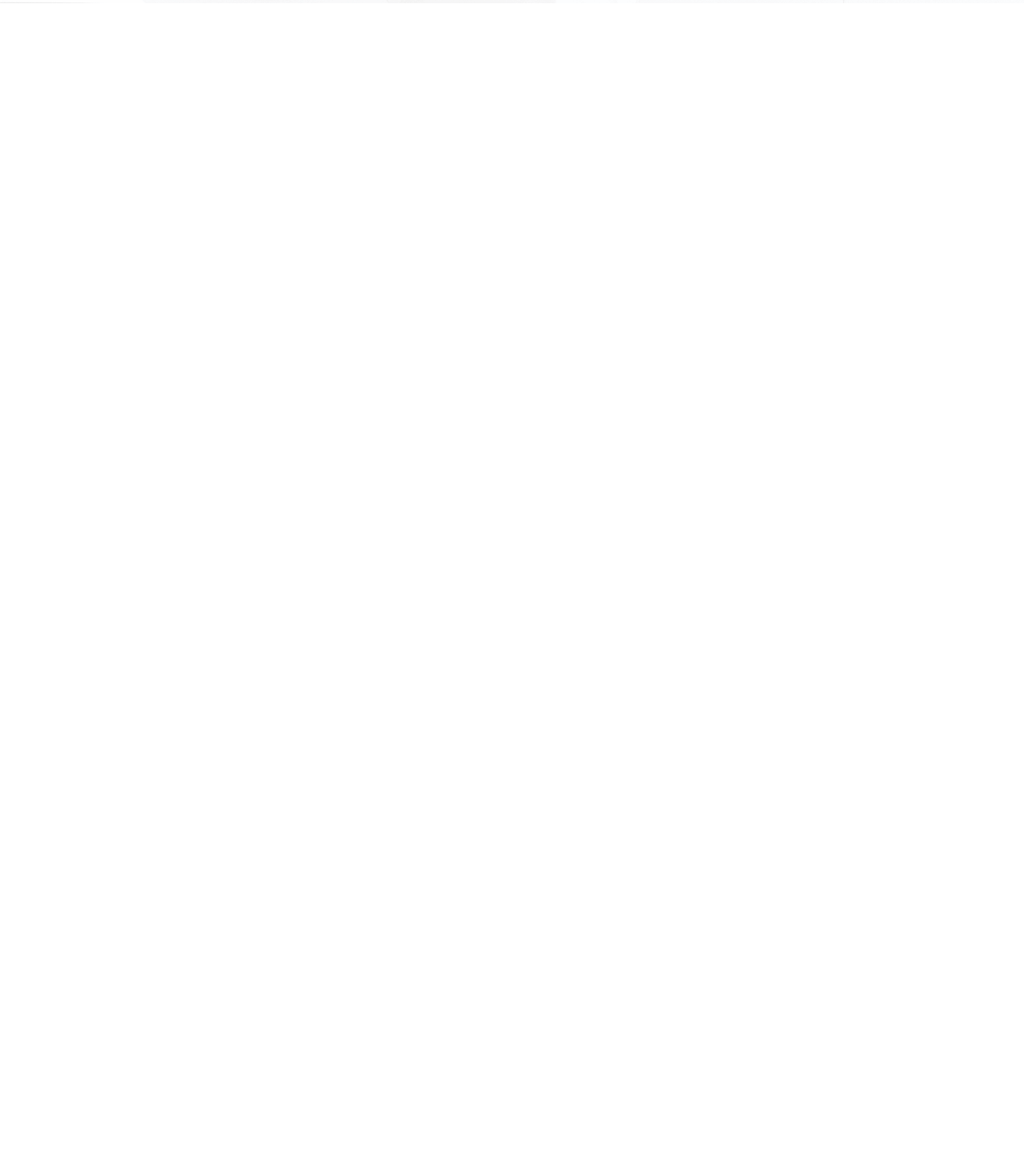
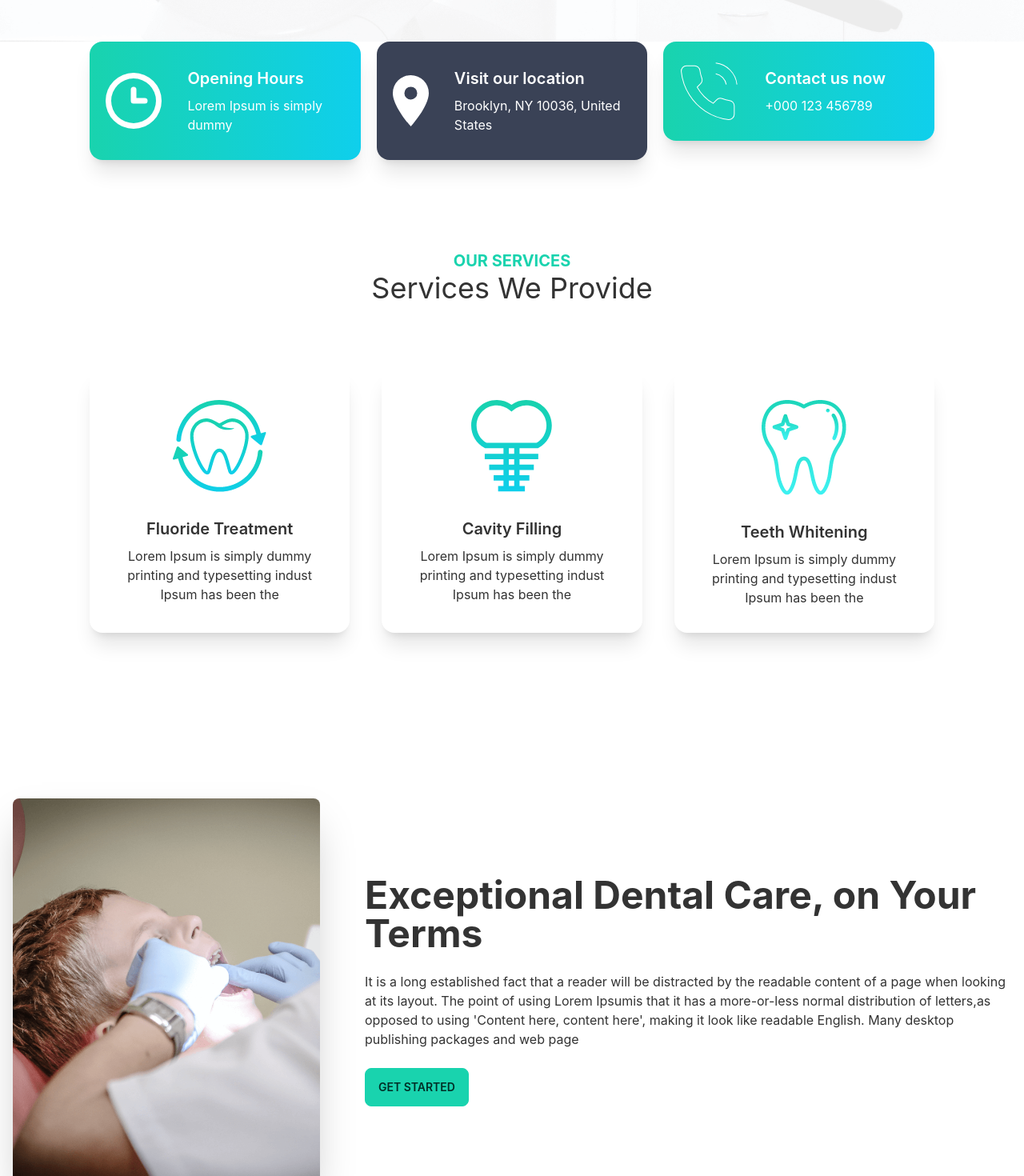
Before and after one commit to anannanur/doctors-portal-client, a React (Create React App) app: page / in a window 1280 px wide. Shown: the part 860-2330 px from the top of the page at 80% size. Before the commit the page ends 864 px from the top, so only its background shows below. Built offline with nearby package versions, Linux system fonts and the light colour scheme.

Commit message:
exceptional,services section added

```diff
--- /dev/null
+++ b/src/Pages/Home/Exceptional.js
@@ -0,0 +1,19 @@
+import React from 'react';
+import img from './../../assets/images/treatment.png';
+
+const Exceptional = () => {
+    return (
+        <div className="hero min-h-screen bg-white">
+            <div className="hero-content flex-col lg:flex-row">
+                <img src={img} className="max-w-sm rounded-lg shadow-2xl" alt="" />
+                <div className='pl-10'>
+                    <h1 className="text-5xl font-bold">Exceptional Dental Care, on Your Terms</h1>
+                    <p className="py-6">It is a long established fact that a reader will be distracted by the readable content of a page when looking at its layout. The point of using Lorem Ipsumis that it has a more-or-less normal distribution of letters,as opposed to using 'Content here, content here', making it look like readable English. Many desktop publishing packages and web page</p>
+                    <button className="btn btn-primary">Get Started</button>
+                </div>
+            </div>
+        </div>
+    );
+};
+
+export default Exceptional;
--- a/src/Pages/Home/Home.js
+++ b/src/Pages/Home/Home.js
@@ -1,10 +1,16 @@
 import React from 'react';
 import Banner from './Banner';
+import Exceptional from './Exceptional';
+import Info from './Info';
+import Services from './Services';
 
 const Home = () => {
     return (
         <div>
-           <Banner/>
+            <Banner />
+            <Info />
+            <Services/>
+            <Exceptional/>
         </div>
     );
 };
--- /dev/null
+++ b/src/Pages/Home/Info.js
@@ -0,0 +1,17 @@
+import React from 'react';
+import InfoCard from './InfoCard';
+import clock from './../../assets/icons/clock.svg';
+import marker from './../../assets/icons/marker.svg';
+import phone from './../../assets/icons/phone.svg';
+
+const Info = () => {
+    return (
+        <div className='grid grid-cols-1 lg:grid-cols-3 gap-5 px-28'>
+            <InfoCard img={clock} bgColor="bg-gradient-to-r from-primary to-secondary" cardTitle="Opening Hours" desc="Lorem Ipsum is simply dummy"/>
+            <InfoCard img={marker} bgColor="bg-accent" cardTitle="Visit our location" desc="Brooklyn, NY 10036, United States"/>
+            <InfoCard img={phone} bgColor="bg-gradient-to-r from-primary to-secondary" cardTitle="Contact us now" desc="+000 123 456789"/>
+        </div>
+    );
+};
+
+export default Info;
--- /dev/null
+++ b/src/Pages/Home/InfoCard.js
@@ -0,0 +1,18 @@
+
+import React from 'react';
+
+const InfoCard = ({img,cardTitle,desc,bgColor}) => {
+    return (
+        <div>
+            <div className={`card lg:card-side shadow-xl text-white ${bgColor}`}>
+                <figure className='pl-5'><img src={img} alt="Album" /></figure>
+                <div className="card-body">
+                    <h2 className="card-title">{cardTitle}</h2>
+                    <p>{desc}</p>
+                </div>
+            </div>
+        </div>
+    );
+};
+
+export default InfoCard;
--- /dev/null
+++ b/src/Pages/Home/MakeAppointment.js
@@ -0,0 +1,11 @@
+import React from 'react';
+
+const MakeAppointment = () => {
+    return (
+        <div>
+
+        </div>
+    );
+};
+
+export default MakeAppointment;
--- /dev/null
+++ b/src/Pages/Home/Service.js
@@ -0,0 +1,17 @@
+import React from 'react';
+
+const Service = ({service}) => {
+    return (
+        <div class="card lg:max-w-lg bg-base-100 shadow-xl">
+            <figure class="px-10 pt-10">
+                <img src={service.img} alt="Shoes" class="rounded-xl" />
+            </figure>
+            <div class="card-body items-center text-center">
+                <h2 class="card-title">{service.name}</h2>
+                <p>{service.desc}</p>
+            </div>
+        </div>
+    );
+};
+
+export default Service;
--- /dev/null
+++ b/src/Pages/Home/Services.js
@@ -0,0 +1,45 @@
+import React from 'react';
+import fluoride from '../../assets/images/fluoride.png';
+import cavity from '../../assets/images/cavity.png';
+import whitening from '../../assets/images/whitening.png';
+import Service from './Service';
+
+const Services = () => {
+    const services = [
+        {
+            _id: 1,
+            name: "Fluoride Treatment",
+            desc: "Lorem Ipsum is simply dummy printing and typesetting indust Ipsum has been the",
+            img: fluoride,
+        },
+        {
+            _id: 2,
+            name: "Cavity Filling",
+            desc: "Lorem Ipsum is simply dummy printing and typesetting indust Ipsum has been the",
+            img: cavity,
+        },
+        {
+            _id: 3,
+            name: "Teeth Whitening",
+            desc: "Lorem Ipsum is simply dummy printing and typesetting indust Ipsum has been the",
+            img: whitening,
+        }
+    ]
+    return (
+        <div className='mt-28 mb-12 px-28'>
+            <div className='text-center'>
+                <h3 className='text-primary text-xl uppercase font-bold'>Our Services</h3>
+                <h1 className='text-4xl font-normal'>Services We Provide</h1>
+            </div>
+            <div className='grid mt-20 sm:grid-cols-1 md:grid-cols-2 lg:grid-cols-3 gap-10'>
+            {
+                services.map(service => <Service
+                    key={service._id}
+                    service={service}></Service>)
+            }
+            </div>
+        </div>
+    );
+};
+
+export default Services;
--- a/src/Pages/Shared/Navbar/Navbar.js
+++ b/src/Pages/Shared/Navbar/Navbar.js
@@ -16,7 +16,7 @@ const Navbar = () => {
         </>
     return (
         <div>
-            <div className="navbar bg-base-100">
+            <div className="navbar bg-base-100 px-28">
                 <div className="navbar-start">
                     <div className="dropdown">
                         <label tabIndex="0" className="btn btn-ghost lg:hidden">
--- a/tailwind.config.js
+++ b/tailwind.config.js
@@ -7,7 +7,7 @@ module.exports = {
         mytheme: {
           primary: "#19D3AE",
           secondary: "#0FCFEC",
-          accent: "#37cdbe",
+          accent: "#3A4256",
           neutral: "#3d4451",
           "base-100": "#ffffff",
         },
```
